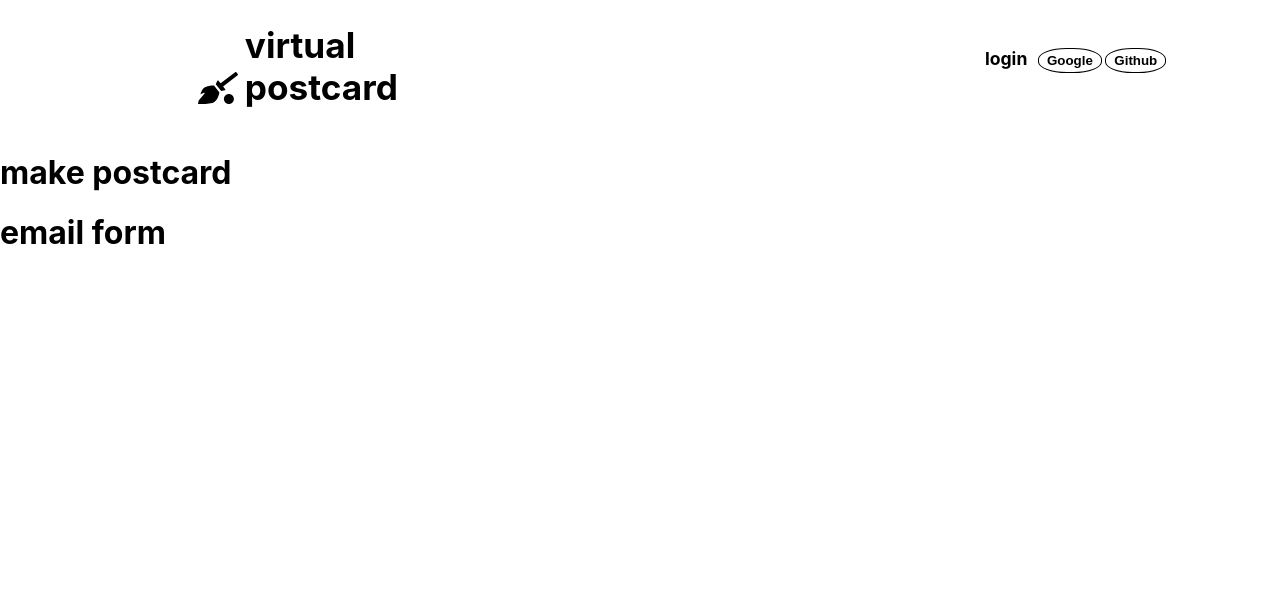
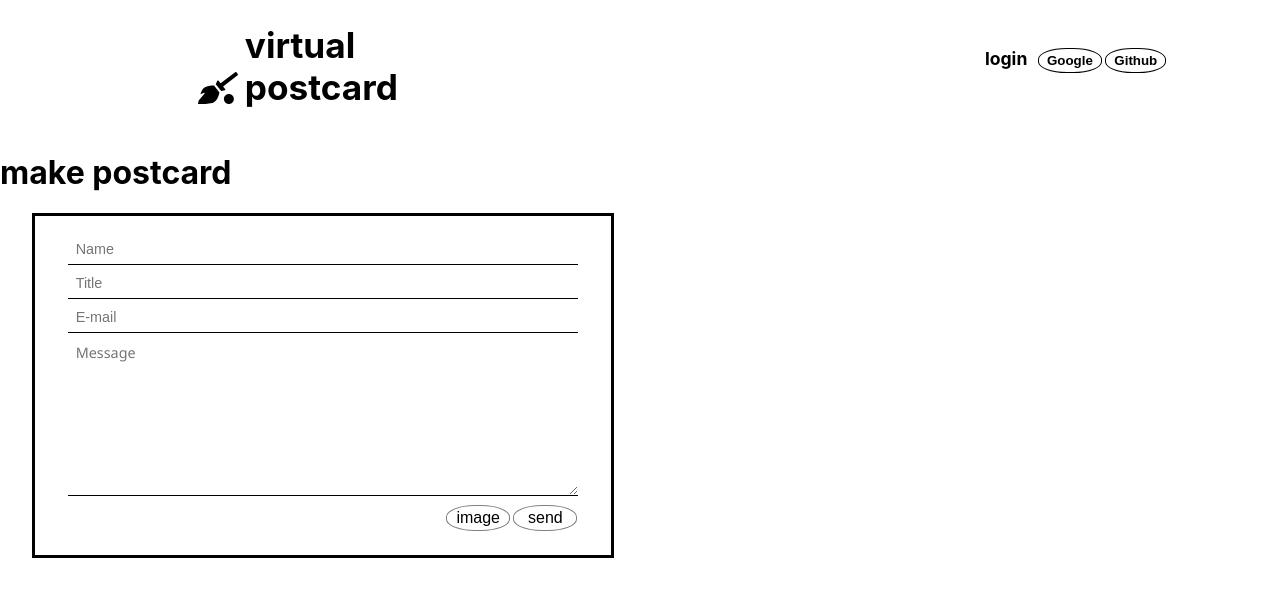
Before and after one commit to higayoshiko/Virtual-Postcard, a React (Create React App) app in the folder virtualPostcard/: page / in a window 1280 px wide. Shown: the top 596 px of the page. Built offline with nearby package versions, Linux system fonts and the light colour scheme; no server answers.

Commit message:
email form ui

```diff
--- a/virtualPostcard/src/components/emailForm/emailForm.jsx
+++ b/virtualPostcard/src/components/emailForm/emailForm.jsx
@@ -1,5 +1,47 @@
 import React from "react";
+import styles from "./emailForm.module.css";
 
-const EmailForm = (props) => <h1>email form</h1>;
+const EmailForm = (props) => {
+  return (
+    <form className={styles.form}>
+      {/* <h3>email form</h3> */}
+      <input
+        className={styles.input}
+        type="text"
+        name="name"
+        placeholder="Name"
+      ></input>
+      <input
+        className={styles.input}
+        type="text"
+        name="title"
+        placeholder="Title"
+      ></input>
+      <input
+        className={styles.input}
+        type="text"
+        name="email"
+        placeholder="E-mail"
+      ></input>
+      {/* <img className={styles.img} alt="postcard"></img> */}
+      {/* <iframe
+        src="https://giphy.com/embed/QhjR3MG9ZFfjB6BtIZ"
+        width="400"
+        height="400"
+        frameBorder="0"
+        allowFullScreen
+      /> */}
+      <textarea
+        className={styles.msg}
+        name="message"
+        placeholder="Message"
+      ></textarea>
+      <section className={styles.btns}>
+        <button className={styles.sendBtn}>send</button>
+        <button className={styles.imgBtn}>image</button>
+      </section>
+    </form>
+  );
+};
 
 export default EmailForm;
--- /dev/null
+++ b/virtualPostcard/src/components/emailForm/emailForm.module.css
@@ -0,0 +1,42 @@
+.form {
+  display: flex;
+  flex-direction: column;
+  margin: 1em 2em;
+  padding: 1em 2em;
+  width: 40%;
+  border: solid;
+}
+.input,
+.msg {
+  border: none;
+  border-bottom: 1px solid;
+  padding: 0.5em;
+  font-size: 0.9em;
+  margin: 0.1em;
+}
+
+.msg {
+  height: 10em;
+  font-family: "Segoe UI", Tahoma, Geneva, Verdana, sans-serif;
+}
+.btns {
+  flex-direction: row;
+  /* border: solid; */
+}
+
+.imgBtn,
+.sendBtn {
+  float: right;
+  font-size: 1em;
+  margin: 0.5em 0.1em;
+  width: 4em;
+  padding: 0.2em;
+  background: none;
+  border: 1px solid gray;
+  border-radius: 45%;
+}
+.imgBtn:hover,
+.sendBtn:hover {
+  color: white;
+  background-color: black;
+}
--- a/virtualPostcard/src/components/header/header.jsx
+++ b/virtualPostcard/src/components/header/header.jsx
@@ -11,7 +11,7 @@ const Header = ({ onLogOut, authService }) => {
       <div className={styles.title}>
         <h1>virtual postcard</h1>
       </div>
-
+      {/* user가 있을때만 보이게로 바꾸기 */}
       {!onLogOut && (
         <div className={styles.login}>
           <Login authService={authService} />
```
